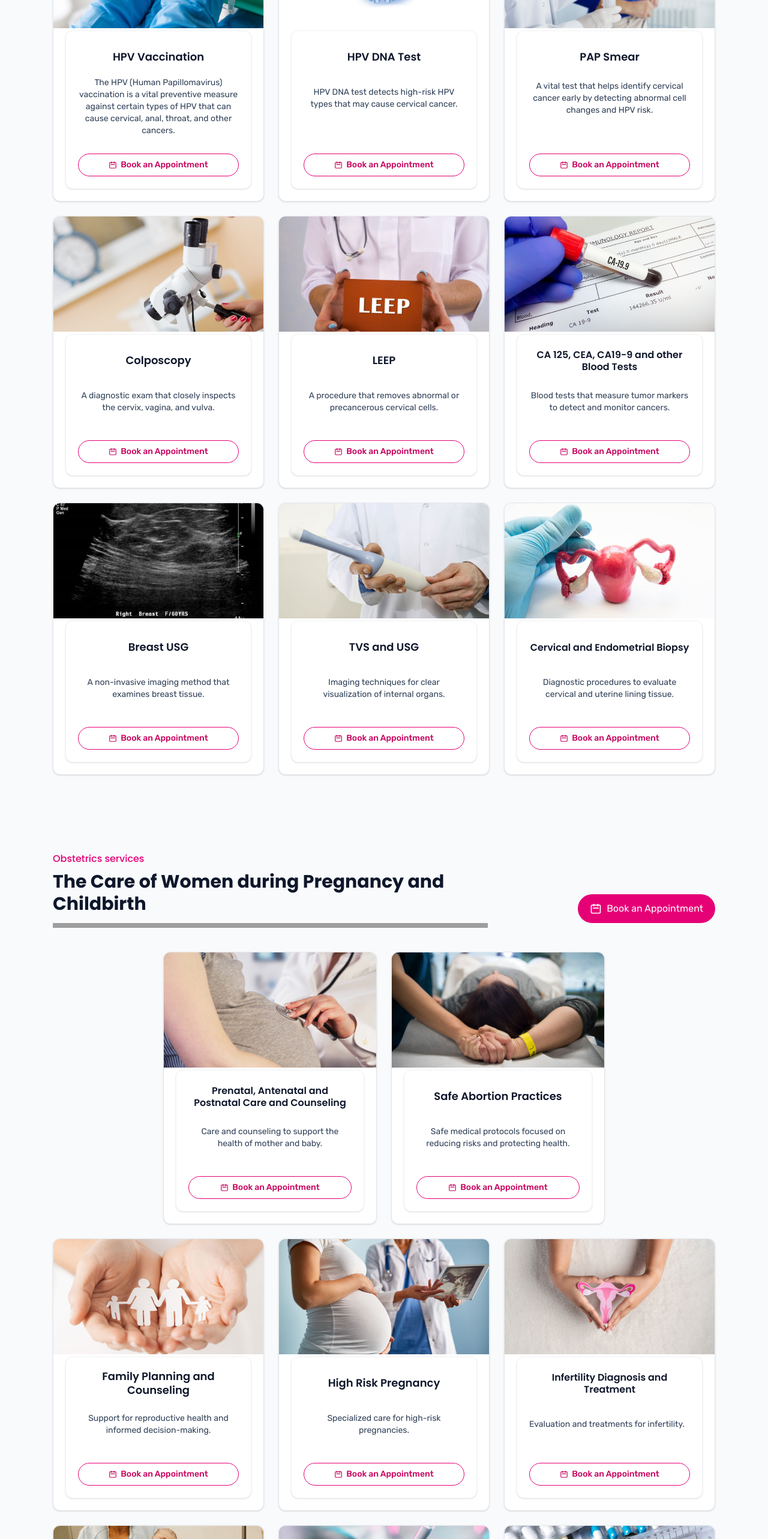
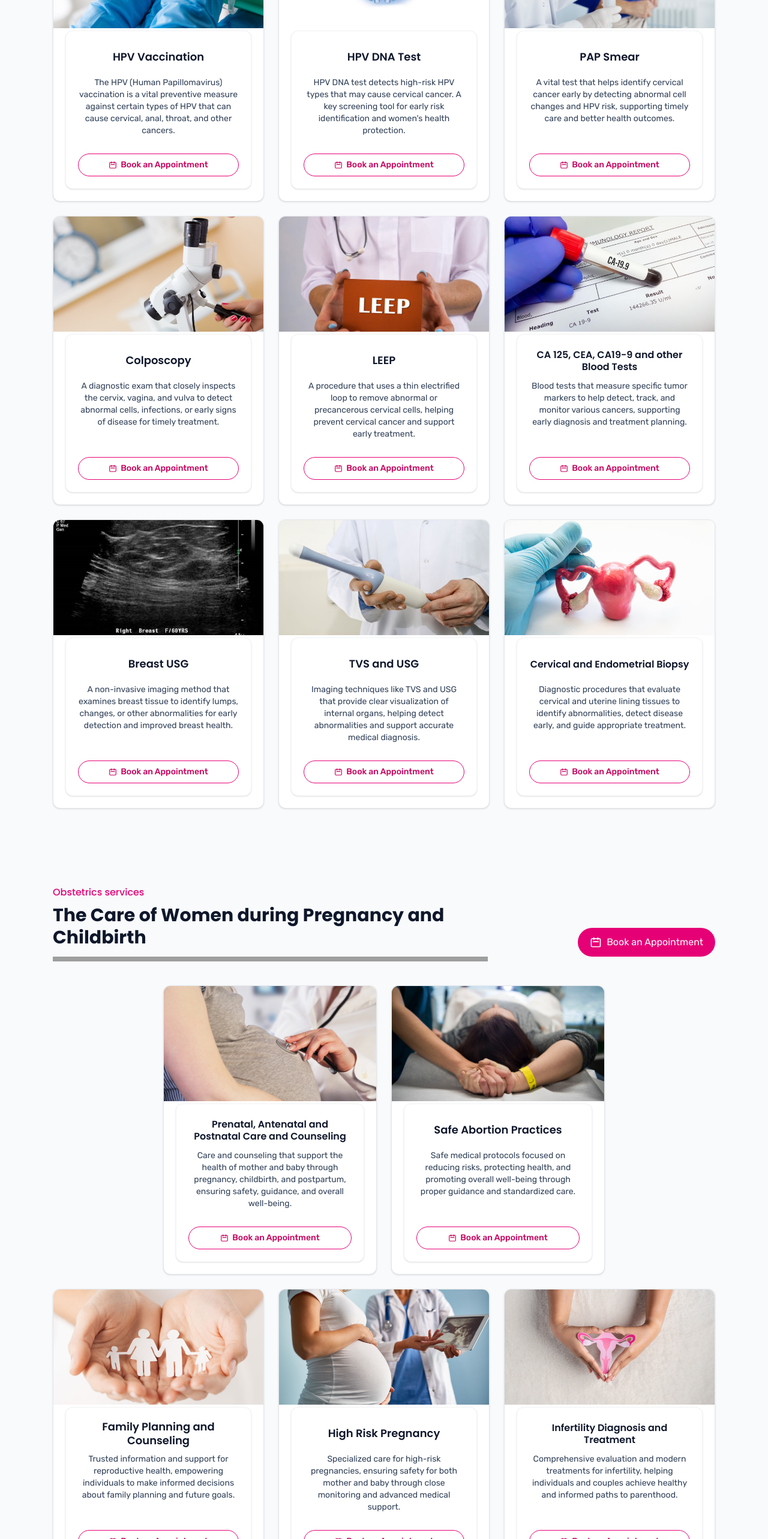
Before and after one commit to SRIYOGconsulting/drpriyankasclinic, a React (Vite) app: page /services in a window 1280 px wide. Shown: the part 1140-3706 px from the top of the page at 60% size. Built offline with nearby package versions, Linux system fonts and the light colour scheme; grey boxes are pictures that could not be loaded.

Commit message:
Fixed image importing issue

```diff
--- a/src/pages/Home.jsx
+++ b/src/pages/Home.jsx
@@ -36,7 +36,7 @@ export default function Home() {
               <div className="flex flex-col items-start text-left w-full mt-6">
                 <div className="flex items-center gap-4">
                   <OptimizedImage
-  src="/assets/home/drpriyanka.png"
+                    src={`/assets/home/drpriyanka.png`}
                     alt="Dr. Priyanka Katwal - Gynecologist"
                     width={128}
                     height={128}
@@ -73,8 +73,7 @@ export default function Home() {
           </div>
           <div className="hidden md:block">
             <OptimizedImage
-  src="/assets/home/specialized.jpg"
-
+              src={`${import.meta.env.BASE_URL}assets/home/specialized.jpg`}
               alt="Specialized Gynecology Services"
               width={600}
               height={400}
@@ -121,12 +120,12 @@ export default function Home() {
               }
             `}</style>
             {[
-              {title:'HPV Vaccination', img:'/assets/services/hpv-vaccination.jpg', desc:'The HPV (Human Papillomavirus) vaccination is a vital preventive measure against certain types of HPV.'},
-              {title:'HPV DNA Test', img:'/assets/services/hpv-dna-test.jpg', desc:'The HPV screening is a vital diagnostic method for detecting high-risk types of HPV.'},
-              {title:'PAP Smear', img:'/assets/services/pap-smear.jpg', desc:'The cervical cancer screening is a vital method for detecting cervical cancer and its precursors.'},
-              {title:'Colposcopy', img:'/assets/services/colposcopy.jpg', desc:'The cervical diagnostic procedure is a vital method for examining the cervix, vagina, and vulva for disease.'},
-              {title:'Breast USG', img:'/assets/services/breast-usg.jpg', desc:'The breast imaging technique is a vital non-invasive method for examining breast tissue for abnormalities.'},
-              {title:'Endometrial Biopsy', img:'/assets/services/cervical-endometrial-biopsy.jpg', desc:'The uterine diagnostic procedure is a vital method for examining the cervix and uterine lining tissues.'},
+              {title:'HPV Vaccination', img:`${import.meta.env.BASE_URL}assets/services/hpv-vaccination.jpg`, desc:'The HPV (Human Papillomavirus) vaccination is a vital preventive measure against certain types of HPV.'},
+              {title:'HPV DNA Test', img:`${import.meta.env.BASE_URL}assets/services/hpv-dna-test.jpg`, desc:'The HPV screening is a vital diagnostic method for detecting high-risk types of HPV.'},
+              {title:'PAP Smear', img:`${import.meta.env.BASE_URL}assets/services/pap-smear.jpg`, desc:'The cervical cancer screening is a vital method for detecting cervical cancer and its precursors.'},
+              {title:'Colposcopy', img:`${import.meta.env.BASE_URL}assets/services/colposcopy.jpg`, desc:'The cervical diagnostic procedure is a vital method for examining the cervix, vagina, and vulva for disease.'},
+              {title:'Breast USG', img:`${import.meta.env.BASE_URL}assets/services/breast-usg.jpg`, desc:'The breast imaging technique is a vital non-invasive method for examining breast tissue for abnormalities.'},
+              {title:'Endometrial Biopsy', img:`${import.meta.env.BASE_URL}assets/services/cervical-endometrial-biopsy.jpg`, desc:'The uterine diagnostic procedure is a vital method for examining the cervix and uterine lining tissues.'},
             ].map((s)=> (
               <div key={s.title} className="service-card bg-white rounded-xl border border-gray-200 shadow-sm overflow-hidden text-center">
                 <div className="service-thumb">
--- a/src/pages/Services.jsx
+++ b/src/pages/Services.jsx
@@ -228,156 +228,71 @@ export default function Services() {
     setIsMounted(true);
   }, []);
 
-// ---- ONLY IMAGE PATH FIXED ----
- // FIXED: replaced process.env.PUBLIC_URL
-
-
-
-// inside sec1:
   const sec1 = {
     small: 'Gynaecology',
     title: 'Cancer Prevention, Screening and Diagnosis',
     items: [
-    {
-      title: 'HPV Vaccination',
-      img: `/assets/services/hpv-vaccination.jpg`, // FIXED: replaced process.env.PUBLIC_URL
-      desc: 'The HPV (Human Papillomavirus) vaccination is a vital preventive measure against certain types of HPV that can cause cervical, anal, throat, and other cancers.'
-    },
-    {
-      title: 'HPV DNA Test',
-      img: `/assets/services/hpv-dna-test.jpg`, // FIXED
-      desc: 'HPV DNA test detects high-risk HPV types that may cause cervical cancer.'
-    },
-    {
-      title: 'PAP Smear',
-      img: `/assets/services/pap-smear.jpg`, // FIXED
-      desc: 'A vital test that helps identify cervical cancer early by detecting abnormal cell changes and HPV risk.'
-    },
-    {
-      title: 'Colposcopy',
-      img: `/assets/services/colposcopy.jpg`, // FIXED
-      desc: 'A diagnostic exam that closely inspects the cervix, vagina, and vulva.'
-    },
-    {
-      title: 'LEEP',
-      img: `/assets/services/leep.jpg`, // FIXED
-      desc: 'A procedure that removes abnormal or precancerous cervical cells.'
-    },
-    {
-      title: 'CA 125, CEA, CA19-9 and other Blood Tests',
-      img: `/assets/services/ca125-ceaca19-9test.jpg`, // FIXED
-      desc: 'Blood tests that measure tumor markers to detect and monitor cancers.'
-    },
-    {
-      title: 'Breast USG',
-      img: `/assets/services/breast-usg.jpg`, // FIXED
-      desc: 'A non-invasive imaging method that examines breast tissue.'
-    },
-    {
-      title: 'TVS and USG',
-      img: `/assets/services/tvs-usg.jpg`, // FIXED
-      desc: 'Imaging techniques for clear visualization of internal organs.'
-    },
-    {
-      title: 'Cervical and Endometrial Biopsy',
-      img: `/assets/services/cervical-endometrial-biopsy.jpg`, // FIXED
-      desc: 'Diagnostic procedures to evaluate cervical and uterine lining tissue.'
-    },
+      { title: 'HPV Vaccination', img: `${import.meta.env.BASE_URL}assets/services/hpv-vaccination.jpg`, desc: 'The HPV (Human Papillomavirus) vaccination is a vital preventive measure against certain types of HPV that can cause cervical, anal, throat, and other cancers.' },
+      { title: 'HPV DNA Test', img: `${import.meta.env.BASE_URL}assets/services/hpv-dna-test.jpg`, desc: 'HPV DNA test detects high-risk HPV types that may cause cervical cancer. A key screening tool for early risk identification and women\'s health protection.' },
+      { title: 'PAP Smear', img: `${import.meta.env.BASE_URL}assets/services/pap-smear.jpg`, desc: 'A vital test that helps identify cervical cancer early by detecting abnormal cell changes and HPV risk, supporting timely care and better health outcomes.' },
+      { title: 'Colposcopy', img: `${import.meta.env.BASE_URL}assets/services/colposcopy.jpg`, desc: 'A diagnostic exam that closely inspects the cervix, vagina, and vulva to detect abnormal cells, infections, or early signs of disease for timely treatment.' },
+      { title: 'LEEP', img: `${import.meta.env.BASE_URL}assets/services/leep.jpg`, desc: 'A procedure that uses a thin electrified loop to remove abnormal or precancerous cervical cells, helping prevent cervical cancer and support early treatment.' },
+      { title: 'CA 125, CEA, CA19-9 and other Blood Tests', img: `${import.meta.env.BASE_URL}assets/services/ca125-ceaca19-9test.jpg`, desc: 'Blood tests that measure specific tumor markers to help detect, track, and monitor various cancers, supporting early diagnosis and treatment planning.' },
+      { title: 'Breast USG', img: `${import.meta.env.BASE_URL}assets/services/breast-usg.jpg`, desc: 'A non-invasive imaging method that examines breast tissue to identify lumps, changes, or other abnormalities for early detection and improved breast health.' },
+      { title: 'TVS and USG', img: `${import.meta.env.BASE_URL}assets/services/tvs-usg.jpg`, desc: 'Imaging techniques like TVS and USG that provide clear visualization of internal organs, helping detect abnormalities and support accurate medical diagnosis.' },
+      { title: 'Cervical and Endometrial Biopsy', img: `${import.meta.env.BASE_URL}assets/services/cervical-endometrial-biopsy.jpg`, desc: 'Diagnostic procedures that evaluate cervical and uterine lining tissues to identify abnormalities, detect disease early, and guide appropriate treatment.' },
     ],
   };
 
-// ---- sec2 ----
   const sec2 = {
     small: 'Obstetrics services',
     title: 'The Care of Women during Pregnancy and Childbirth',
     items: [
-    {
-      title: 'Prenatal, Antenatal and Postnatal Care and Counseling',
-      img: `/assets/services/prenatal-antenatal-postnatal-care-counseling.jpg`, // FIXED
-      desc: 'Care and counseling to support the health of mother and baby.'
-    },
-    {
-      title: 'Safe Abortion Practices',
-      img: `/assets/services/safe-abortion-practices.jpg`, // FIXED
-      desc: 'Safe medical protocols focused on reducing risks and protecting health.'
-    },
-    {
-      title: 'Family Planning and Counseling',
-      img: `/assets/services/family-planning-counseling.jpg`, // FIXED
-      desc: 'Support for reproductive health and informed decision-making.'
-    },
-    {
-      title: 'High Risk Pregnancy',
-      img: `/assets/services/high-risk-pregnancy.jpg`, // FIXED
-      desc: 'Specialized care for high-risk pregnancies.'
-    },
-    {
-      title: 'Infertility Diagnosis and Treatment',
-      img: `/assets/services/infertility-diagnosis-treatment.jpg`, // FIXED
-      desc: 'Evaluation and treatments for infertility.'
-    },
-    {
-      title: 'Painless Delivery and Cesarean Delivery',
-      img: `/assets/services/painless-delivery-cesarean-delivery.jpg`, // FIXED
-      desc: 'Safe childbirth support with pain relief options.'
-    },
-    {
-      title: 'Genetic Screening',
-      img: `/assets/services/genetic-screening.jpg`, // FIXED
-      desc: 'Genetic screening to detect inherited conditions and risks.'
-    },
-    {
-      title: 'STD Diagnosis and Management',
-      img: `/assets/services/std-diagnosis-management.jpg`, // FIXED
-      desc: 'Complete STI care from detection to treatment.'
-    },
+      { title: 'Prenatal, Antenatal and Postnatal Care and Counseling', img: `${import.meta.env.BASE_URL}assets/services/prenatal-antenatal-postnatal-care-counseling.jpg`, desc: 'Care and counseling that support the health of mother and baby through pregnancy, childbirth, and postpartum, ensuring safety, guidance, and overall well-being.' },
+      { title: 'Safe Abortion Practices', img: `${import.meta.env.BASE_URL}assets/services/safe-abortion-practices.jpg`, desc: 'Safe medical protocols focused on reducing risks, protecting health, and promoting overall well-being through proper guidance and standardized care.' },
+      { title: 'Family Planning and Counseling', img: `${import.meta.env.BASE_URL}assets/services/family-planning-counseling.jpg`, desc: 'Trusted information and support for reproductive health, empowering individuals to make informed decisions about family planning and future goals.' },
+      { title: 'High Risk Pregnancy', img: `${import.meta.env.BASE_URL}assets/services/high-risk-pregnancy.jpg`, desc: 'Specialized care for high-risk pregnancies, ensuring safety for both mother and baby through close monitoring and advanced medical support.' },
+      { title: 'Infertility Diagnosis and Treatment', img: `${import.meta.env.BASE_URL}assets/services/infertility-diagnosis-treatment.jpg`, desc: 'Comprehensive evaluation and modern treatments for infertility, helping individuals and couples achieve healthy and informed paths to parenthood.' },
+      { title: 'Painless Delivery and Cesarean Delivery', img: `${import.meta.env.BASE_URL}assets/services/painless-delivery-cesarean-delivery.jpg`, desc: 'Safe childbirth support through epidural pain relief and Cesarean delivery options, ensuring comfort and medical safety for mothers.' },
+      { title: 'Genetic Screening', img: `${import.meta.env.BASE_URL}assets/services/genetic-screening.jpg`, desc: 'Genetic screening to detect inherited conditions and disease risks, enabling early guidance, prevention, and informed health decisions' },
+      { title: 'STD Diagnosis and Management', img: `${import.meta.env.BASE_URL}assets/services/std-diagnosis-management.jpg`, desc: 'Complete STI care, from accurate detection to effective treatment, ensuring protection, awareness, and long-term sexual health' },
     ],
     isCustomGrid: true,
     customLayout: true
   };
 
-// ---- sec3 ----
   const sec3 = {
     small: 'Obstetrics services',
-  title: 'An obstetrician provides routine prenatal care...',
+    title: 'An obstetrician provides routine prenatal care to people who are pregnant. They also diagnose and treat complications during pregnancy.',
     items: [
-    {
-      title: 'Diagnostic Hysteroscopy',
-      img: `/assets/services/diagnostic-hysteroscopy.jpg`, // FIXED
-      desc: 'A minimally invasive method to view the uterus.'
-    },
-    {
-      title: 'MVA',
-      img: `/assets/services/mva.jpg`, // FIXED
-      desc: 'A safe manual vacuum aspiration procedure.'
-    },
+      { title: 'Diagnostic Hysteroscopy', img: `${import.meta.env.BASE_URL}assets/services/diagnostic-hysteroscopy.jpg`, desc: 'A gentle, minimally invasive method to view the uterus, aiding diagnosis and improving treatment decisions with reduced discomfort.' },
+      { title: 'MVA', img: `${import.meta.env.BASE_URL}assets/services/mva.jpg`, desc: 'A safe, quick, and minimally invasive procedure using Manual Vacuum Aspiration for effective early pregnancy care and management.' },
     ],
   };
 
-// ---- sec4 ----
   const sec4 = {
     small: 'Premium Care',
     title: 'Personalized healthcare with emotional support',
     items: [
       {
         title: 'Personalized Care Plan',
-      img: `/assets/services/infertility-diagnosis-treatment.jpg`, // FIXED
-      desc: 'Healthcare plans crafted to match your unique needs.'
+        img: `${import.meta.env.BASE_URL}assets/services/infertility-diagnosis-treatment.jpg`,
+        desc: 'Personalized healthcare plans crafted to match your unique needs, lifestyle, and long-term wellness goals for better health outcomes.'
       },
       {
         title: '24/7 Doctor Support',
-      img: `/assets/services/prenatal-antenatal-postnatal-care-counseling.jpg`, // FIXED
-      desc: 'Round-the-clock access to healthcare professionals.'
+        img: `${import.meta.env.BASE_URL}assets/services/prenatal-antenatal-postnatal-care-counseling.jpg`,
+        desc: '24/7 access to trusted healthcare professionals, ensuring constant support, timely guidance, and complete peace of mind.'
       },
       {
         title: 'Emotional Counseling',
-      img: `/assets/services/family-planning-counseling.jpg`, // FIXED
-      desc: 'Dedicated emotional support throughout your journey.'
+        img: `${import.meta.env.BASE_URL}assets/services/family-planning-counseling.jpg`,
+        desc: 'Dedicated emotional support from trained professionals to help you stay balanced, confident, and supported throughout your healthcare journey.'
       },
       {
         title: 'Wellness Programs',
-      img: `/assets/services/genetic-screening.jpg`, // FIXED
-      desc: 'Health programs designed to maintain long-term wellness.'
+        img: `${import.meta.env.BASE_URL}assets/services/genetic-screening.jpg`,
+        desc: 'Wide-ranging health programs designed to maintain wellness, prevent illness, and support long-term improvements in your overall health.'
       },
     ]
   };
```
Lines whose indentation alone changed are shown as unchanged.
